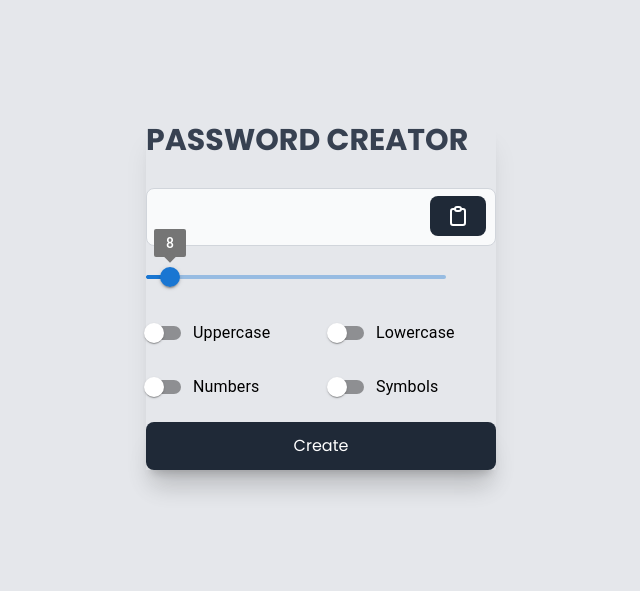
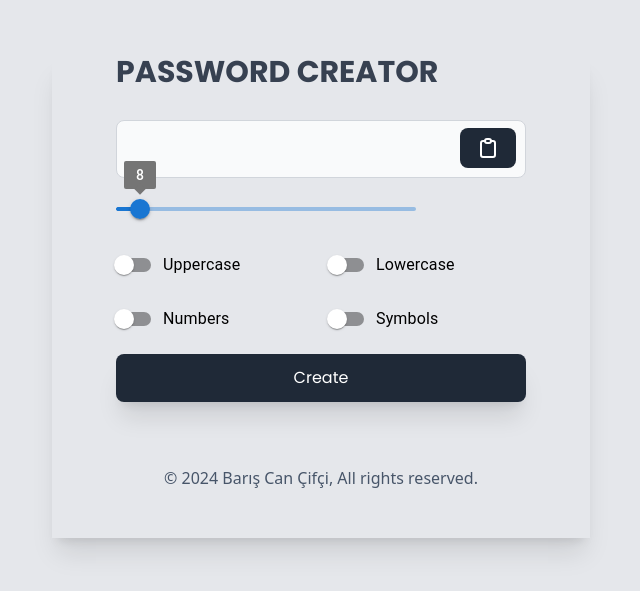
Before and after one commit to Bariscncfc/password-creator, a React (Create React App) app: page / in a window 1280 px wide. Shown: the part 103-694 px from the top of the page, without its empty margins (319-959 px from the left). Built offline with nearby package versions, Linux system fonts and the light colour scheme.

Commit message:
Add footer

```diff
--- a/public/index.html
+++ b/public/index.html
@@ -24,7 +24,7 @@
       work correctly both with client-side routing and a non-root public URL.
       Learn how to configure a non-root public URL by running `npm run build`.
     -->
-    <title>React App</title>
+    <title>Password Creator</title>
   </head>
   <body>
     <noscript>You need to enable JavaScript to run this app.</noscript>
--- a/src/App.js
+++ b/src/App.js
@@ -1,15 +1,13 @@
 import { useState } from "react";
-import { useToast } from "@chakra-ui/react";
 import RangeSlider from "./components/RangeSlider";
 import FormControl from "./components/FormControl";
 import alertify from "alertifyjs";
 
 import Title from "./components/Title";
 import Password from "./components/Password";
+import Footer from "./components/Footer/Footer";
 
 function App() {
-  const toast = useToast();
-
   const [uppercase, setUppercase] = useState(false);
   const [lowercase, setLowercase] = useState(false);
   const [numbers, setNumbers] = useState(false);
@@ -68,8 +66,8 @@ function App() {
   };
 
   return (
-    <div className="flex justify-center items-center h-screen bg-gray-200 ">
-      <div className="space-y-4 shadow-xl	 ">
+    <div className="flex justify-center items-center lg:h-[100vh] h-[120vh] bg-gray-200 ">
+      <div className="space-y-4 shadow-xl px-16	 ">
         <Title />
         <Password
           password={password}
@@ -97,6 +95,7 @@ function App() {
         >
           Create
         </button>
+        <Footer />
       </div>
     </div>
   );
--- /dev/null
+++ b/src/components/Footer/Footer.jsx
@@ -0,0 +1,15 @@
+import React from "react";
+
+const Footer = () => {
+  return (
+    <footer className="footer flex justify-center items-center z-10  text-white">
+      <div className="container p-12 flex justify-center items-center ">
+        <p className="text-slate-600">
+          © 2024 Barış Can Çifçi, All rights reserved.
+        </p>
+      </div>
+    </footer>
+  );
+};
+
+export default Footer;
```
